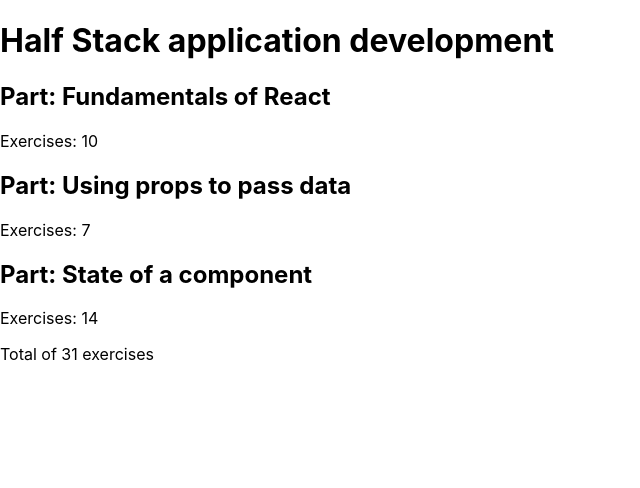
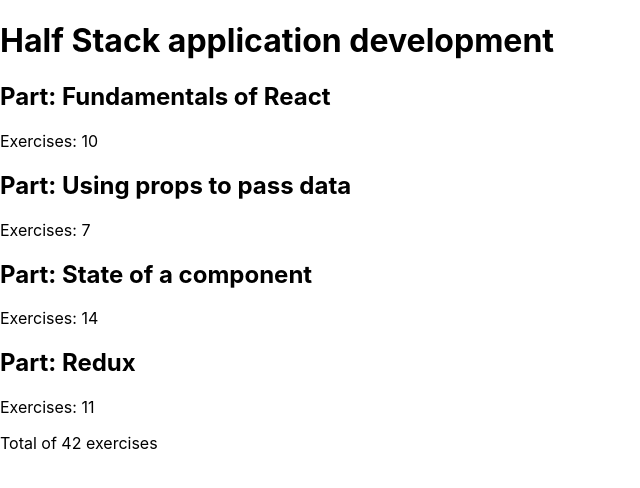
Before and after one commit to Aushzlten12/fullstackOpen, a React (Create React App) app in the folder part2/infocourse/: page / in a window 1280 px wide. Shown: the top 488 px of the page, without its empty margins (0-640 px from the left). Built offline with nearby package versions, Linux system fonts and the light colour scheme.

Commit message:
Exercise 2.3 finished

```diff
--- a/part2/infocourse/src/App.js
+++ b/part2/infocourse/src/App.js
@@ -22,6 +22,11 @@ const App = () => {
         exercises: 14,
         id: 3,
       },
+      {
+        name: "Redux",
+        exercises: 11,
+        id: 4,
+      },
     ],
   };
 
--- a/part2/infocourse/src/components/Content.js
+++ b/part2/infocourse/src/components/Content.js
@@ -2,7 +2,10 @@ import React from "react";
 import Part from "./Part";
 
 const Content = ({ parts }) => {
-  const totalExercises = parts.reduce((s, p) => s + p.exercises, 0);
+  const totalExercises = parts.reduce((s, p) => {
+    // console.log("what is happening", s, p);
+    return s + p.exercises;
+  }, 0);
   return (
     <div>
       {parts.map((part) => {
```
